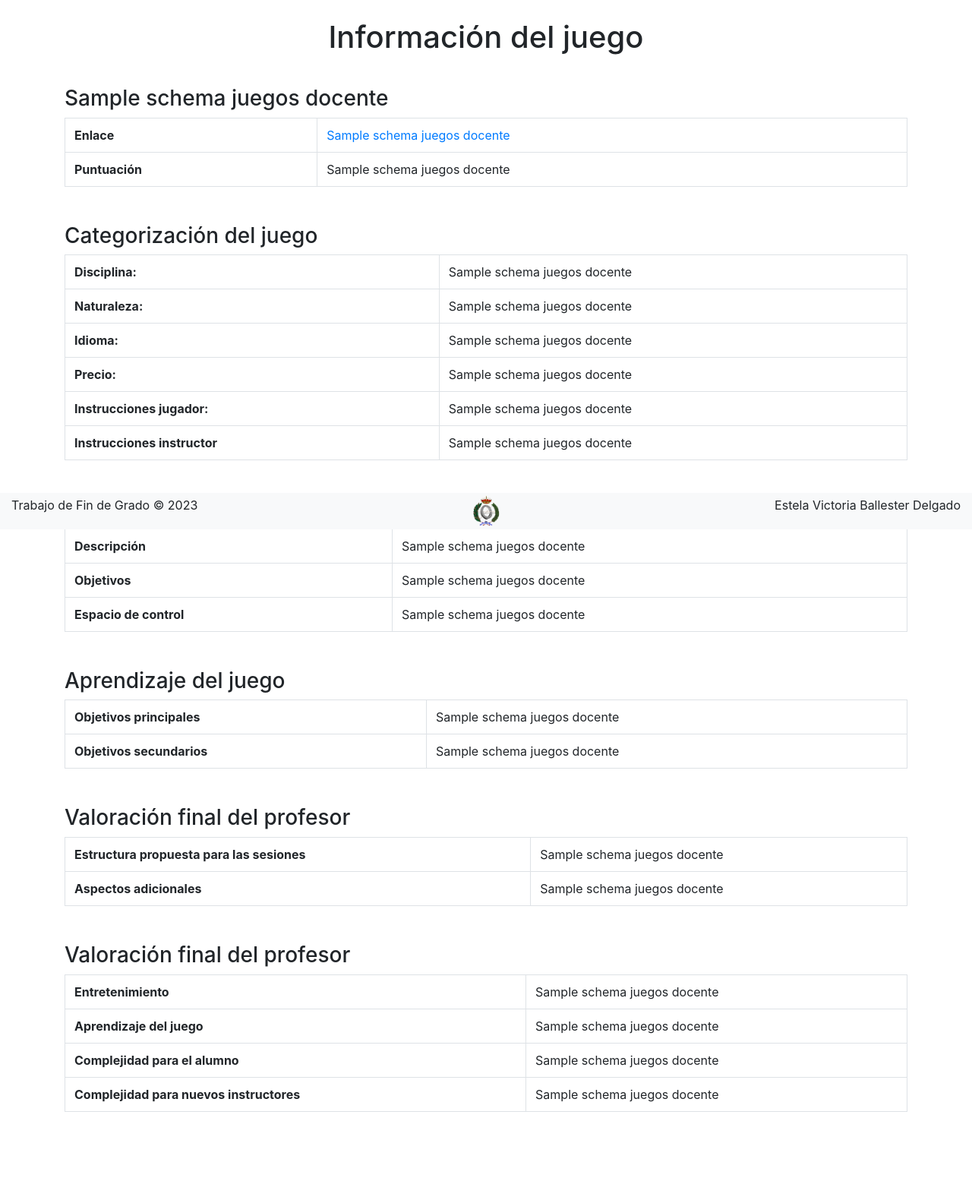
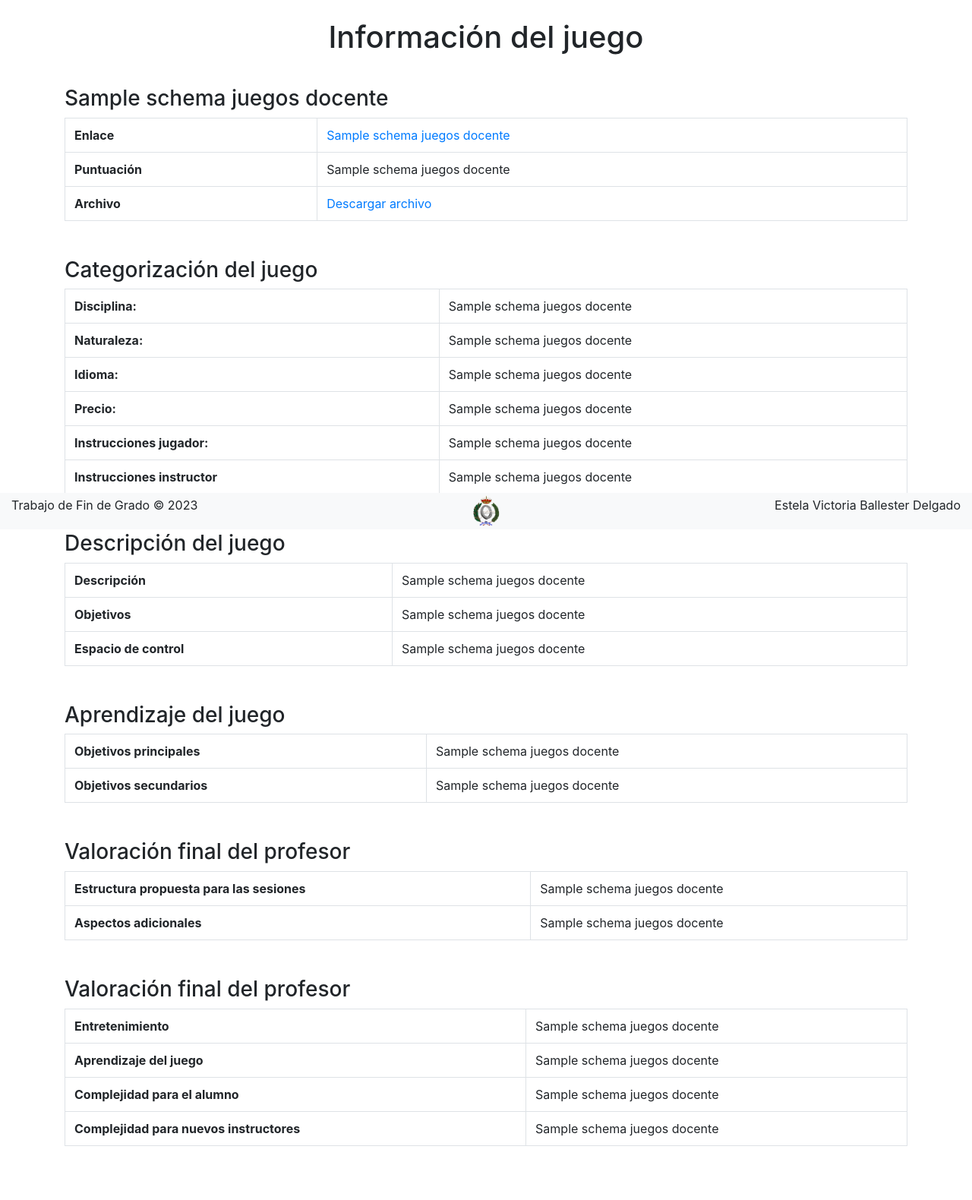
Before and after one commit to 2022-23-TFG-jun/Juegos-docentes, a Flask app: page /visualizar_juego in a window 1280 px wide. Shown: the part 103-1683 px from the top of the page at 76% size. Run offline with Flask 3, Linux system fonts and the light colour scheme; a user stored in the database is signed in; a database or web service that is not in the repository returns one stand-in record (values such as "Sample title"); some libraries are stand-ins or nearby versions.

Commit message:
Update subir archivos

```diff
--- a/app.py
+++ b/app.py
@@ -390,7 +390,7 @@ def añadir_juego_post():
 
     return redirect(url_for('menu_juegos_get', idioma=idioma))
 
-@app.route('/añadir_instrucciones', methods=['GET'])
+@app.route('/añadir_instrucciones_jugador', methods=['GET'])
 def instrucciones_juego_get():
 
     idioma = request.args.get('idioma', 'es')
@@ -400,8 +400,52 @@ def instrucciones_juego_get():
 
     return render_template('añadir_instrucciones.html', traducciones=traducciones, idioma=idioma)
 
-@app.route('/añadir_instrucciones', methods=['POST'])
+@app.route('/añadir_instrucciones_jugador', methods=['POST'])
 def instrucciones_juego_post():
+
+    # Obtener idioma elegido
+    idioma = request.args.get('idioma', 'es')
+
+    # Obtener el archivo cargado
+    f = request.files['instrucciones_jugador']
+
+    # Obtener id del juego elegido
+    id_juego = request.args.get('id')
+
+    filename = secure_filename(f.filename)
+
+    # Guardar el archivo cargado en la carpeta de carga
+    ruta_archivo = os.path.join(app.config['UPLOAD_FOLDER'], filename)
+    f.save(ruta_archivo)
+
+    Juego.añadir_instrucciones_jugador(filename, id_juego)
+
+    return redirect(url_for('menu_juegos_get', idioma=idioma))
+
+@app.route('/añadir_instrucciones_instructor', methods=['POST'])
+def instrucciones_instructor_post():
+
+    # Obtener idioma elegido
+    idioma = request.args.get('idioma', 'es')
+
+    # Obtener el archivo cargado
+    f = request.files['instrucciones_instructor']
+
+    # Obtener id del juego elegido
+    id_juego = request.args.get('id')
+
+    filename = secure_filename(f.filename)
+
+    # Guardar el archivo cargado en la carpeta de carga
+    ruta_archivo = os.path.join(app.config['UPLOAD_FOLDER'], filename)
+    f.save(ruta_archivo)
+
+    Juego.añadir_instrucciones_instructor(filename, id_juego)
+
+    return redirect(url_for('menu_juegos_get', idioma=idioma))
+
+@app.route('/añadir_archivo_juego', methods=['POST'])
+def archivo_juego_post():
 
     # Obtener idioma elegido
     idioma = request.args.get('idioma', 'es')
@@ -418,9 +462,10 @@ def instrucciones_juego_post():
     ruta_archivo = os.path.join(app.config['UPLOAD_FOLDER'], filename)
     f.save(ruta_archivo)
 
-    Juego.añadir_instrucciones(filename, id_juego)
+    Juego.añadir_archivo_juego(filename, id_juego)
 
     return redirect(url_for('menu_juegos_get', idioma=idioma))
+
 
 @app.route('/descargar_instrucciones')
 def descargar_instrucciones():
--- a/static/style.css
+++ b/static/style.css
@@ -255,7 +255,25 @@
     margin: 0 auto;
   }
 
+ /*******************************************ESTILOS AÑADIR ARCHIVOS*******************************************/
+ .btn-cargar {
+  display: inline-block;
+  background-color: #4286f4;
+  color: #ffffff;
+  border-radius: 25px;
+  font-size: 14px;
+  font-weight: bold;
+  text-align: center;
+  text-decoration: none;
+  padding: 5px 12px;
+  transition: background-color 0.3s ease;
+}
 
+.btn-cargar:hover {
+  background-color: #ffffff;
+  color: #4286f4;
+  cursor: pointer;
+}
  /*******************************************ESTILOS GENERALES*******************************************/
   .btn-cerrar, .btn-acerca {
     display: inline-block;
--- a/templates/visualizar_juego.html
+++ b/templates/visualizar_juego.html
@@ -36,6 +36,11 @@
 							<th>{{ traducciones['PUNTUACION'][idioma] }}</th>
 							<td>{{ informacion_juego[5] }}</td>
 						</tr>
+						<tr>
+							<th>{{ traducciones['ARCHIVO'][idioma] }}</th>
+							<td><a href="{{ url_for('descargar_instrucciones', filename=informacion_juego[30]) }}">{{ traducciones['DESCARGAR-ARCHIVO'][idioma] }}</a></td>
+
+						</tr>
 					</tbody>
 				</table>
 			</div>
@@ -66,14 +71,20 @@
 							<th>{{ traducciones['ISNTRUCCIONES_JUGADOR'][idioma] }}</th>
 
 							{% if informacion_juego[9] == "Sí" or informacion_juego[9] == "Yes" %}
-								<td>{{ informacion_juego[9] }} <a href="{{ url_for('descargar_instrucciones', filename=informacion_juego[26]) }}">{{ traducciones['DESCARGAR'][idioma] }}</a></td>
+								<td>{{ informacion_juego[9] }} <a href="{{ url_for('descargar_instrucciones', filename=informacion_juego[28]) }}">{{ traducciones['DESCARGAR-JUGADOR'][idioma] }}</a></td>
 							{%else%}
 								<td>{{ informacion_juego[9] }}</td>
 							{% endif %}
 						</tr>
 						<tr>
 							<th>{{ traducciones['ISNTRUCCIONES_INSTRUCTOR'][idioma] }}</th>
-							<td>{{ informacion_juego[10] }}</td>
+
+							{% if informacion_juego[10] == "Sí" or informacion_juego[10] == "Yes" %}
+								<td>{{ informacion_juego[10] }} <a href="{{ url_for('descargar_instrucciones', filename=informacion_juego[29]) }}">{{ traducciones['DESCARGAR-INSTRUCTOR'][idioma] }}</a></td>
+							{%else%}
+								<td>{{ informacion_juego[10] }}</td>
+							{% endif %}
+
 						</tr>
 					</tbody>
 				</table>
--- a/translations/translations-visualizar-juego.json
+++ b/translations/translations-visualizar-juego.json
@@ -108,9 +108,21 @@
         "en": "Video tutorial",
         "es": "Vídeo tutorial"
     },
-    "DESCARGAR": {
-        "en": "Download instructions",
-        "es": "Descargar instrucciones"
+    "DESCARGAR-INSTRUCTOR": {
+        "en": "Download instructor instructions",
+        "es": "Descargar instrucciones instructor"
+    },
+    "DESCARGAR-JUGADOR": {
+        "en": "Download player instructions",
+        "es": "Descargar instrucciones jugador"
+    },
+    "DESCARGAR-ARCHIVO": {
+        "en": "Download file",
+        "es": "Descargar archivo "
+    },
+    "ARCHIVO": {
+        "en": "File",
+        "es": "Archivo"
     },
     "ACERCA": {
         "en": "About",
```
Also changed, not shown: src/juego.py (+15 -1 lines), templates/añadir_instrucciones.html (+34 -4 lines), translations/translations-añadir-instrucciones.json (+11 -3 lines).
